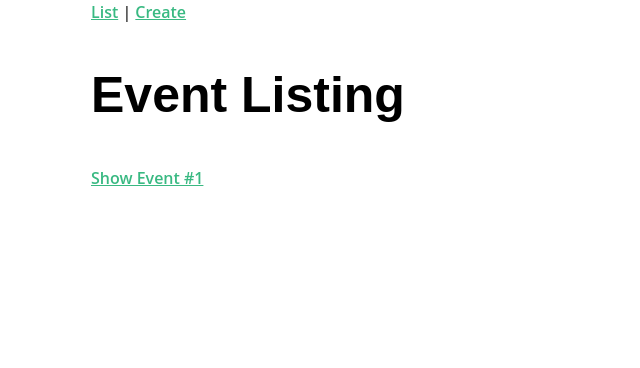
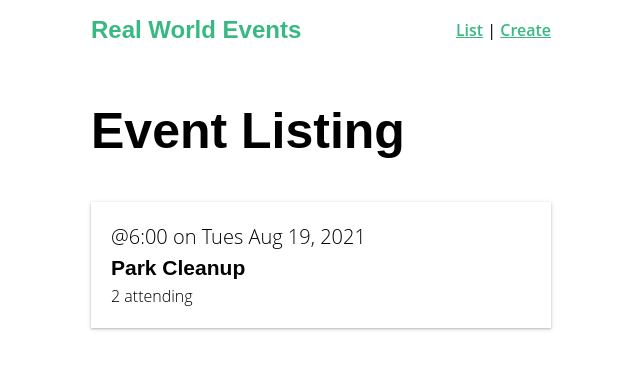
Before and after one commit to KavehKarami/real-world-vue2, a Vue app: page / in a window 1280 px wide. Shown: the top 368 px of the page, without its empty margins (319-959 px from the left). Built offline with nearby package versions, Linux system fonts and the light colour scheme.

Commit message:
single file vue components

```diff
--- a/src/App.vue
+++ b/src/App.vue
@@ -1,12 +1,19 @@
 <template>
   <div id="app">
-    <div id="nav">
-      <router-link :to="{ name: 'event-list' }">List</router-link> |
-      <router-link :to="{ name: 'event-create' }">Create</router-link>
-    </div>
+    <NavBar />
     <router-view />
   </div>
 </template>
+
+<script>
+import NavBar from "@/components/NavBar.vue";
+
+export default {
+  components: {
+    NavBar,
+  },
+};
+</script>
 
 <style lang="scss">
 html {
--- /dev/null
+++ b/src/components/EventCard.vue
@@ -0,0 +1,53 @@
+<template>
+  <router-link
+    class="event-link"
+    :to="{ name: 'event-show', params: { id: 1 } }"
+  >
+    <div class="event-card -shadow">
+      <span class="eyebrow">@{{ event.time }} on {{ event.date }}</span>
+      <h4 class="title">{{ event.title }}</h4>
+      <span>{{ event.attendees.length }} attending</span>
+    </div>
+  </router-link>
+</template>
+
+<script>
+export default {
+  data() {
+    return {
+      event: {
+        id: 1,
+        title: "Park Cleanup",
+        date: "Tues Aug 19, 2021",
+        time: "6:00",
+        attendees: [
+          { id: "asd123", name: "Kaveh" },
+          { id: "asd124", name: "Kasra" },
+        ],
+      },
+    };
+  },
+};
+</script>
+
+<style lang="scss" scoped>
+.event-card {
+  padding: 20px;
+  margin-bottom: 24px;
+  transition: all 0.2s linear;
+  cursor: pointer;
+}
+.event-card:hover {
+  transform: scale(1.01);
+  box-shadow: 0 3px 12px 0 rgba(0, 0, 0, 0.2), 0 1px 15px 0 rgba(0, 0, 0, 0.19);
+}
+.event-card > .title {
+  margin: 0;
+}
+
+.event-link {
+  color: black;
+  text-decoration: none;
+  font-weight: 100;
+}
+</style>
--- /dev/null
+++ b/src/components/NavBar.vue
@@ -0,0 +1,39 @@
+<template>
+  <div id="nav" class="nav">
+    <router-link class="brand" to="/">Real World Events</router-link>
+    <nav>
+      <router-link :to="{ name: 'event-list' }">List</router-link> |
+      <router-link :to="{ name: 'event-create' }">Create</router-link>
+    </nav>
+  </div>
+</template>
+
+<script>
+export default {};
+</script>
+
+<style lang="scss" scoped>
+.nav {
+  display: flex;
+  justify-content: space-between;
+  align-items: center;
+  height: 60px;
+}
+.nav > .brand {
+  font-family: "Montserrat", sans-serif;
+  font-weight: 700;
+  font-size: 1.5em;
+  color: #39b982;
+  text-decoration: none;
+}
+.nav .nav-item {
+  box-sizing: border-box;
+  margin: 0 5px;
+  color: rgba(0, 0, 0, 0.5);
+  text-decoration: none;
+}
+.nav .nav-item.router-link-exact-active {
+  color: #39b982;
+  border-bottom: solid 2px #39b982;
+}
+</style>
--- a/src/views/EventList.vue
+++ b/src/views/EventList.vue
@@ -1,8 +1,16 @@
 <template>
   <div>
     <h1>Event Listing</h1>
-    <router-link :to="{ name: 'event-show', params: { id: 1 } }">
-      Show Event #1
-    </router-link>
+    <EventCard />
   </div>
 </template>
+
+<script>
+import EventCard from "@/components/EventCard.vue";
+
+export default {
+  components: {
+    EventCard,
+  },
+};
+</script>
```
